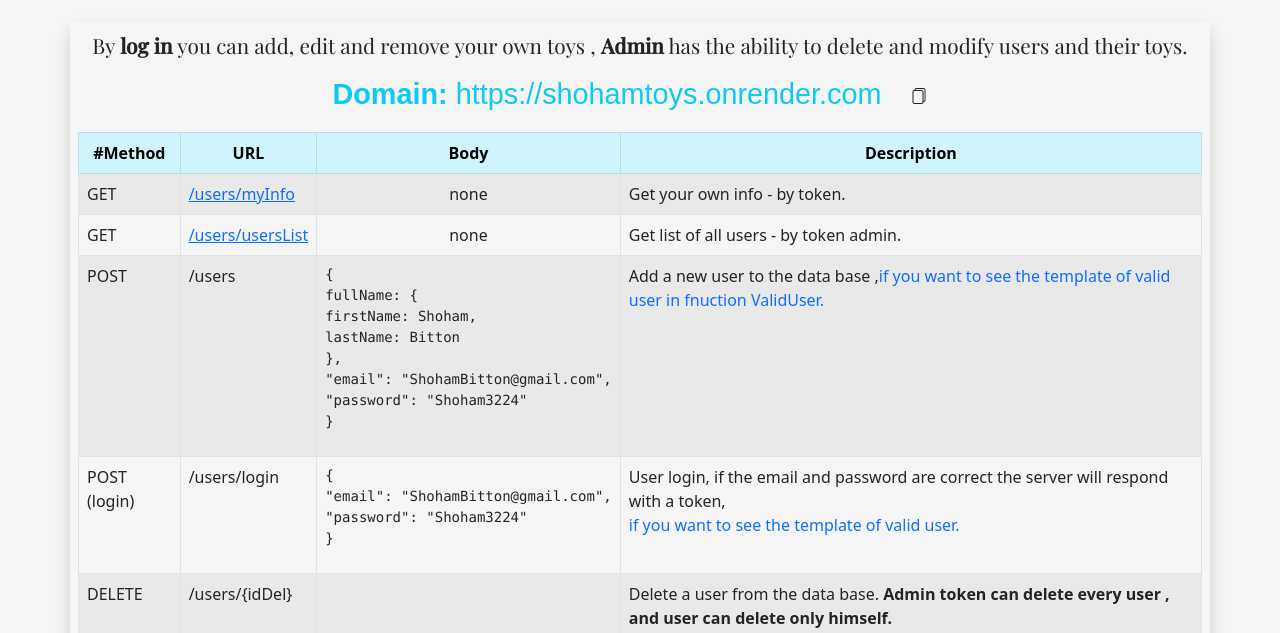
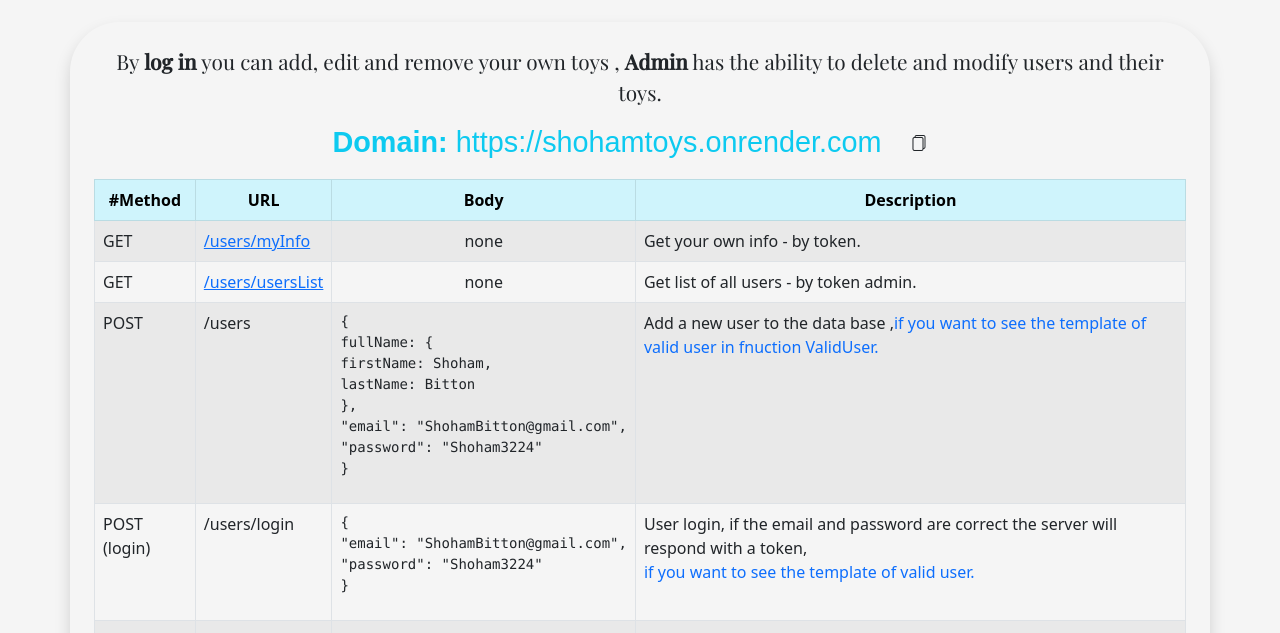
Before and after one commit to shohamBiton/Toys-Users, a website: page public/index.html in a window 1280 px wide. Shown: the part 589-1222 px from the top of the page. Drawn offline with nearby package versions, Linux system fonts and the light colour scheme; a web font is replaced by a local one.

Commit message:
more css

```diff
--- a/public/index.css
+++ b/public/index.css
@@ -13,6 +13,9 @@ main .topPic {
 table{
   border-radius: 50px;
   border: red 2px;
+}
+.divRadius{
+  border-radius: 50px;
 }
   .bigDomain{
     font-size: 1.8em;
--- a/public/index.html
+++ b/public/index.html
@@ -66,7 +66,7 @@
             </div>
         </div>
 
-        <div class="container table-responsive shadow p-2 ">
+        <div class="container table-responsive shadow p-2 divRadius p-4">
             <p class="text-center text1"> By <b>log in</b> you can add, edit and remove your own toys , <b>Admin</b> has
                 the ability to delete and modify users and their toys. </p>
             <table class="table table-bordered table-striped ">
@@ -187,7 +187,7 @@ lastName: Bitton
             </div>
         </div>
 
-        <div class="container table-responsive shadow py-2">
+        <div class="container table-responsive shadow py-2 divRadius p-4">
             <table class="table table-bordered table-striped mb-3">
                 <h4 class="mb-3 text-center bigDomain">
                     <span class="text-info fw-bolder">Domain:</span>
@@ -219,7 +219,8 @@ lastName: Bitton
                     </tr>
                     <tr>
                         <td>GET</td>
-                        <td><a href="https://shohamtoys.onrender.com/toys/category/doll">/toys/category/:catName</a></td>
+                        <td><a href="https://shohamtoys.onrender.com/toys/category/doll">/toys/category/:catName</a>
+                        </td>
                         <td class="text-center">none</td>
                         <td>Get a list of all the toys in toys <strong>category</strong>, it will present 10 results per
                             page.</td>
```
